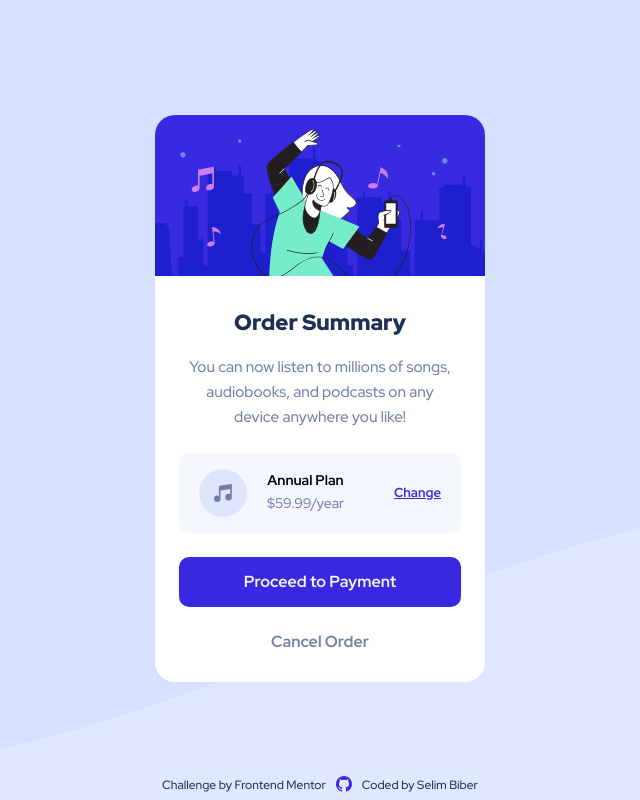
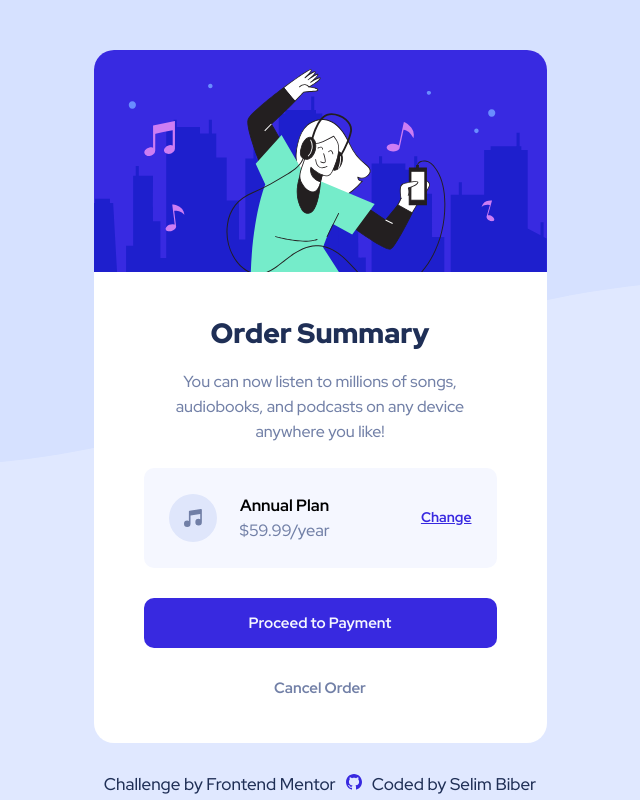
Before and after one commit to selimbiber/Vanilla-CSS-Challenges, a plain HTML site: page +Day30-order-summary-component/index.html in a window 1536 px wide. Shown: the whole page, without its empty margins (448-1088 px from the left). Drawn offline with Linux system fonts and the light colour scheme.

Commit message:
complete the desktop design of order summary component

```diff
--- a/+Day30-order-summary-component/styles/main.css
+++ b/+Day30-order-summary-component/styles/main.css
@@ -168,8 +168,74 @@ body {
     }
 }
 
-/*todo @media (min-width:1440px) {
+@media (min-width:1440px) {
     body {
         background-image: url(../images/pattern-background-desktop.svg);
+        background-size: contain;
+        padding-top: 4.2rem;
     }
-} */
+
+    .card-component {
+        width: 45.3rem;
+        height: 69.3rem;
+
+        & figure > img {
+            width: inherit;
+        }
+
+        & > div {
+            padding: 3rem 5rem;
+
+            & header {
+
+                & h1 {
+                    font-size: 2.8rem;
+                }
+
+                & p {
+                    font-size: 1.6rem;
+                    padding: 0 .3rem;
+                }
+            }
+
+            & > div {
+                height: 10rem;
+                padding: 0 2.5rem;
+                justify-content: space-between;
+
+                & div {
+                    column-gap: 2rem;
+
+                    & header {
+
+                        & h2 {
+                            font-size: 1.64rem;
+                        }
+
+                        & p {
+                            font-size: 1.64rem;
+                        }
+                    }
+
+                }
+
+                & a {
+                    font-size: 1.4rem;
+                }
+            }
+
+            & footer {
+                row-gap: 1.5rem;
+
+                & button {
+                    font-size: 1.5rem;
+                }
+            }
+        }
+
+    }
+
+    .footer-section a {
+        font-size: 1.7rem;
+    }
+}
```
